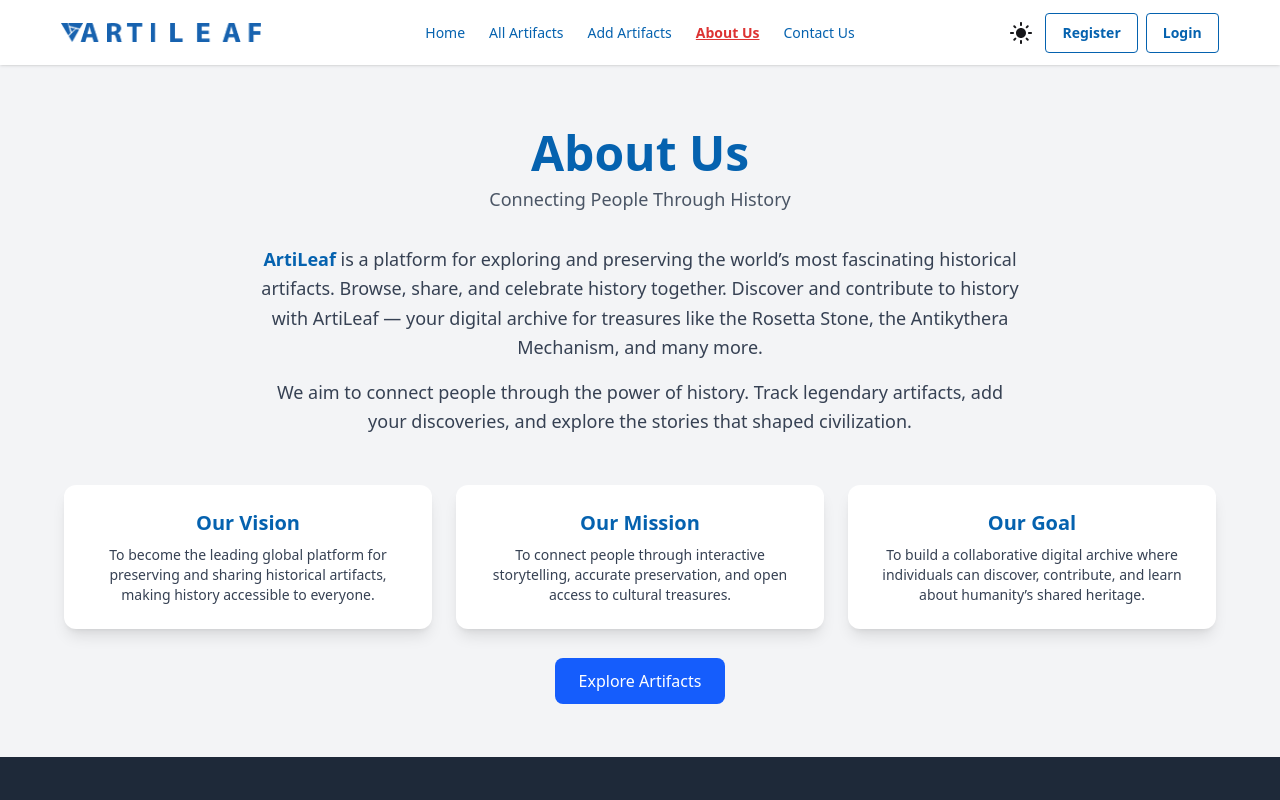
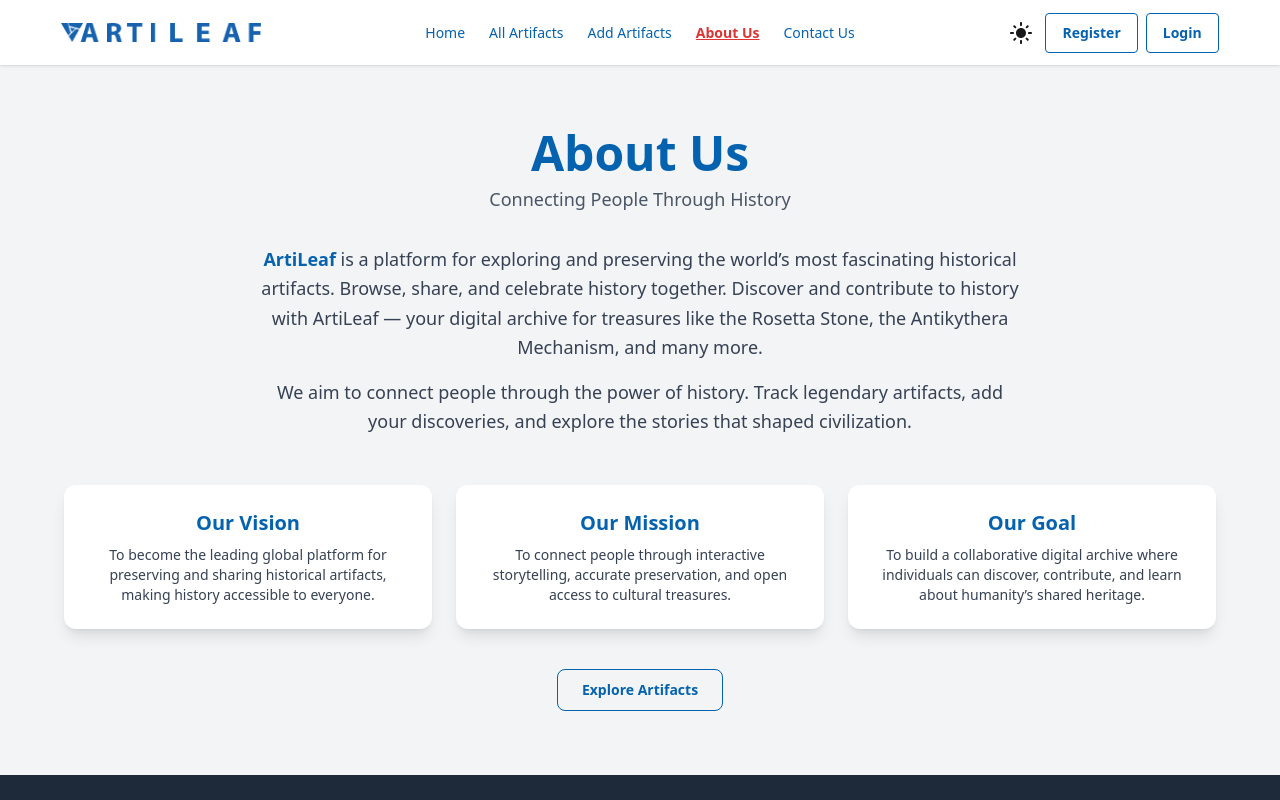
Before and after one commit to tonmoy-free/artileaf.client, a React (Vite) app: page /about-us in a window 1280 px wide. Shown: the top 800 px of the page. Built offline with nearby package versions, Linux system fonts and the light colour scheme; no server answers.

Commit message:
about page buton design done

```diff
--- a/src/pages/AddArtifacts/AboutUs/AboutUs.jsx
+++ b/src/pages/AddArtifacts/AboutUs/AboutUs.jsx
@@ -1,4 +1,5 @@
 import React from 'react';
+import { Link } from 'react-router';
 
 
 const AboutUs = () => {
@@ -54,12 +55,9 @@ const AboutUs = () => {
 
                 {/* Call to Action */}
                 <div className="mt-10">
-                    <a
-                        href="/explore"
-                        className="px-6 py-3 text-white bg-blue-600 hover:bg-blue-700 rounded-lg transition-all duration-300"
-                    >
-                        Explore Artifacts
-                    </a>
+                    <Link to={`/artifactDetails`}>
+                        <button className="px-6 py-5 btn btn-outline btn-primary hover:bg-secondary hover:border-secondary dark:text-white dark:border-white rounded-lg">Explore Artifacts</button>
+                    </Link>
                 </div>
             </div>
         </section>
```
